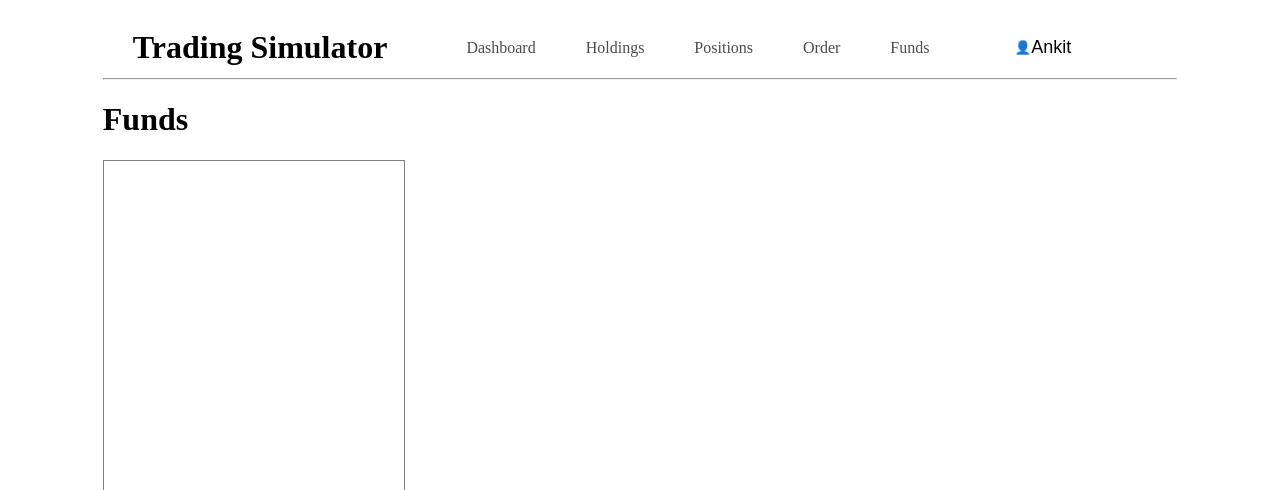
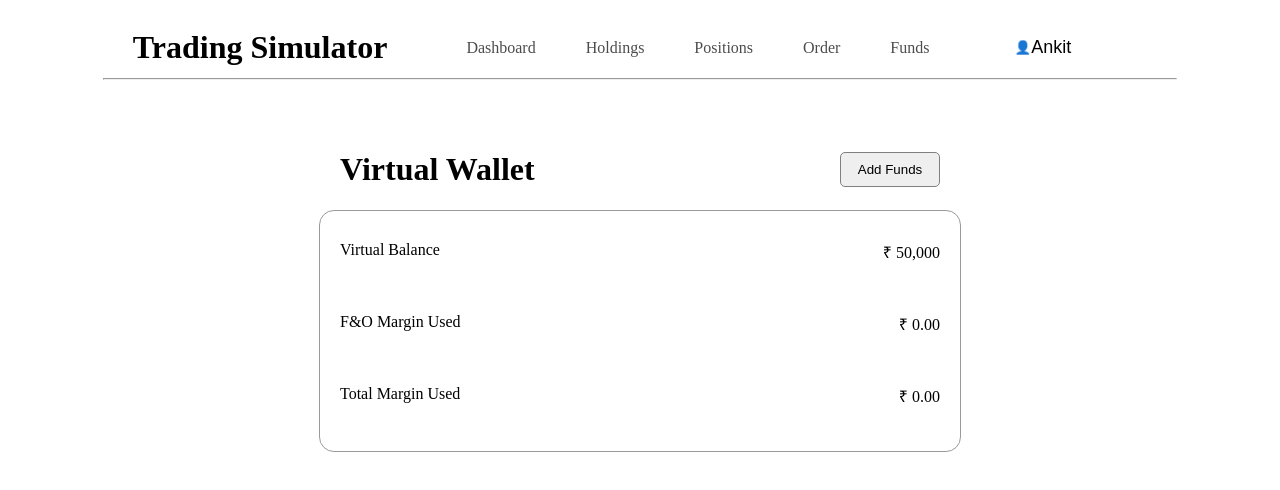
Before and after one commit to ankkkit2002/Trading-Simulator, a React (Vite) app: page /funds in a window 1280 px wide. Shown: the top 490 px of the page. Built offline with nearby package versions, Linux system fonts and the light colour scheme.

Commit message:
add dashboard of of funds

```diff
--- a/src/Pages/Funds/Fund.css
+++ b/src/Pages/Funds/Fund.css
@@ -1,5 +1,55 @@
-.funds_box{
-    width: 300px;
-    height: 400px;
+.funds_box {
+    width: 600px;
+    height: 200px;
     border: 1px solid grey;
+    padding: 20px;
+    border-radius: 15px;
+    border-color: rgb(155, 154, 154);
+    font-weight: normal;
+
 }
+
+.virtual {
+    display: flex;
+
+    justify-content: space-between;
+    margin-bottom: 10px;
+    margin-top: 10px;
+}
+
+.margin {
+    margin-top: 50px;
+    display: flex;
+
+    justify-content: space-between;
+    margin-bottom: 10px;
+}
+
+.box {
+    display: flex;
+    justify-content: center;
+}
+
+.total {
+    margin-top: 50px;
+    display: flex;
+
+    justify-content: space-between;
+    margin-bottom: 10px;
+}
+
+.walletLine{
+    display: flex;
+    justify-content: space-between;
+    align-items: center;
+    width: 600px;
+    margin-left: auto;
+    margin-right: auto;
+    margin-top: 50px;
+}
+#add{
+    border: 1px solid grey;
+    border-radius: 5px;
+    width: 100px;
+    height: 35px;
+}
--- a/src/Pages/Funds/Funds.jsx
+++ b/src/Pages/Funds/Funds.jsx
@@ -1,10 +1,29 @@
 import "./Fund.css"
 function Funds() {
-    return(
+    return (
         <div>
-            <h1>Funds</h1>
-            <div className="funds_box">
+            <div className="walletLine">
+                <h1 >Virtual Wallet</h1>
+                <button id="add">Add Funds</button>
+            </div>
 
+
+            <div className="box">
+
+                <div className="funds_box">
+                    <div className="virtual">
+                        <span>Virtual Balance </span>
+                        <span>₹ 50,000 </span>
+                    </div>
+                    <div className="margin">
+                        <span>F&O Margin Used</span>
+                        <span>₹ 0.00</span>
+                    </div>
+                    <div className="total">
+                        <span>Total Margin Used</span>
+                        <span>₹ 0.00</span>
+                    </div>
+                </div>
             </div>
         </div>
     )
```
